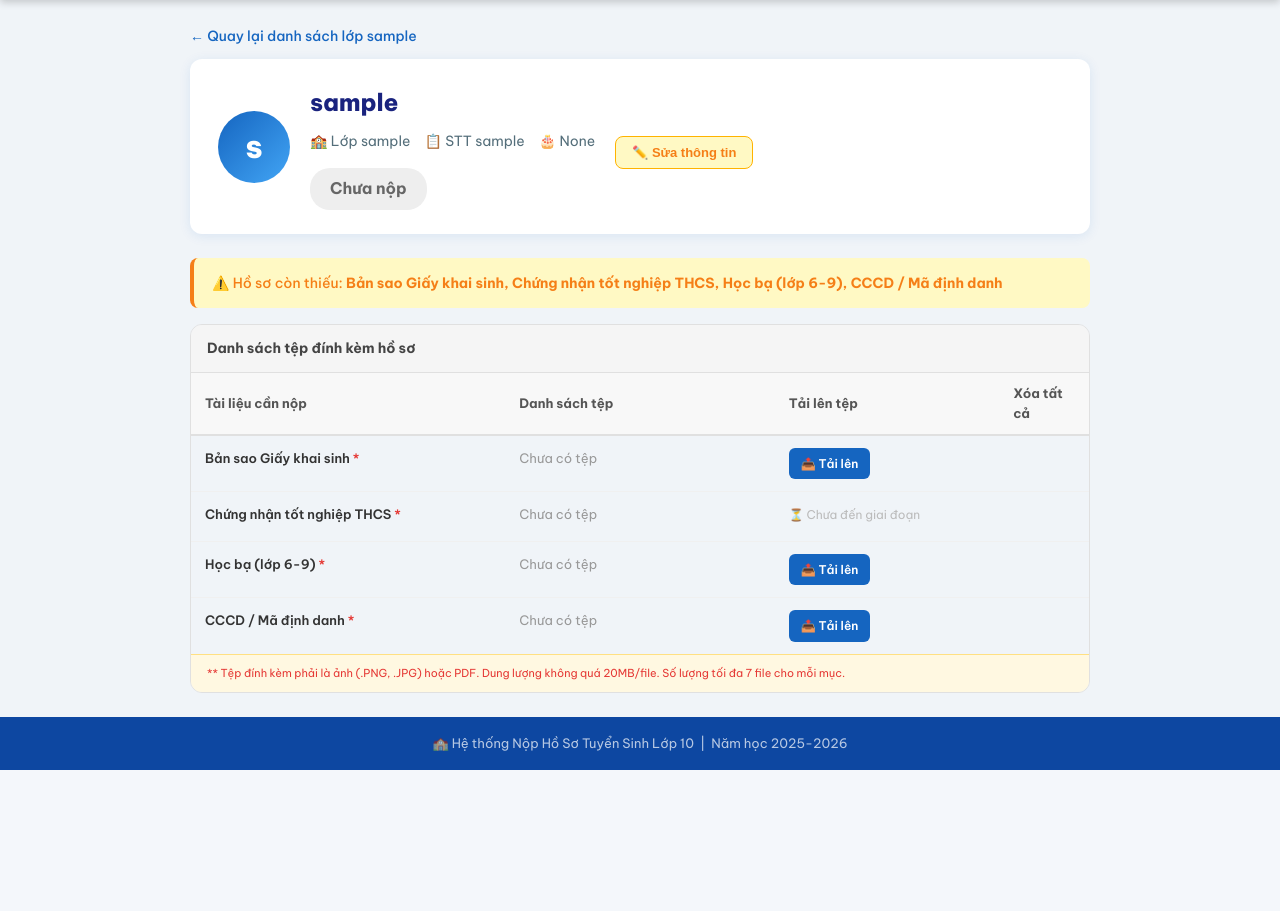
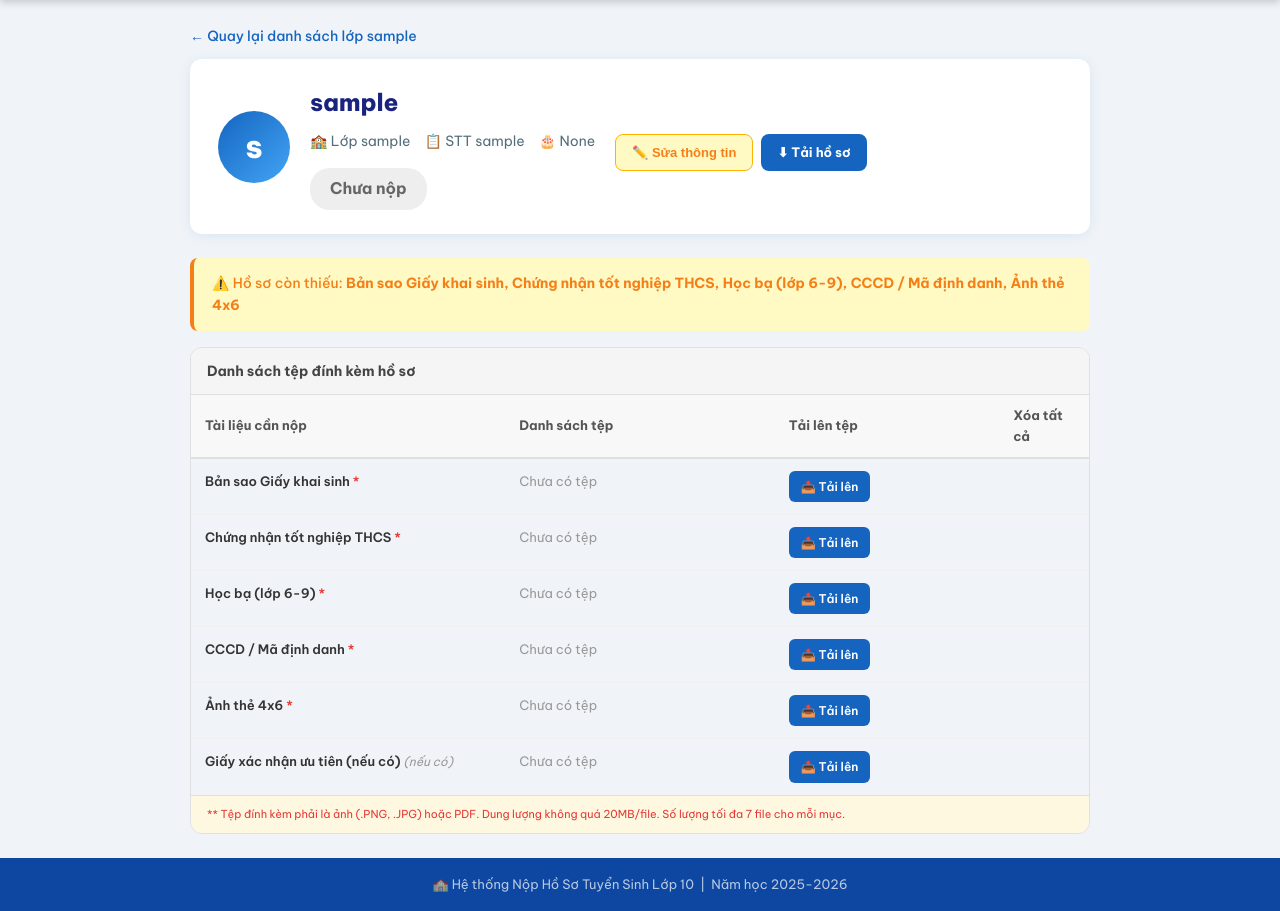
Before and after one commit to MrKhang-Khoi/ts2627, a Flask app: page /student/1 in a window 1280 px wide. Shown: the part 60-971 px from the top of the page. Before the commit the page ends 830 px from the top, so only its background shows below. Run offline with Flask 3, Linux system fonts and the light colour scheme; the visitor is signed in with stand-in values (Sample User, id 1); data comes from the database, SQL or seed files in the repository; data that the repository does not hold is empty.

Commit message:
feat: them ANH_THE + UU_TIEN, nut tai ho so, bo phase-gating, zip dung thu tu

```diff
--- a/app.py
+++ b/app.py
@@ -5,7 +5,8 @@ import os, io, openpyxl
 from datetime import datetime
 from database import get_db, init_db, add_log, get_setting, set_setting, update_overall_status
 from file_utils import (to_ascii, get_student_folder, save_uploaded_file, delete_file_to_backup,
-                        DOC_TYPES, DOC_LABELS, STATUS_LABELS, OVERALL_LABELS, UPLOAD_FOLDER, DISPLAY_ORDER)
+                        DOC_TYPES, DOC_LABELS, STATUS_LABELS, OVERALL_LABELS, UPLOAD_FOLDER,
+                        DISPLAY_ORDER, OPTIONAL_DOCS)
 from pdf_utils import (merge_transcripts, export_excel, create_student_zip,
                        create_class_zip, create_all_zip, append_to_existing_pdf)
 
@@ -80,12 +81,24 @@ def student_profile(student_id):
         return redirect(url_for('index'))
     phase = get_setting('phase', '1')
     max_mb = int(get_setting('max_file_size_mb', '20'))
-    phase1_docs = ['GIAYKHAISINH', 'CCCD', 'HOCBA_6_8']
-    active_docs = DOC_TYPES if phase == '2' else phase1_docs
+    # Tất cả các mục trong DISPLAY_ORDER luôn có thể nộp (không có phase-gating)
+    active_docs = list(DISPLAY_ORDER)
     return render_template('student_profile.html', student=student, doc_map=doc_map,
                            DOC_TYPES=DOC_TYPES, DOC_LABELS=DOC_LABELS, STATUS_LABELS=STATUS_LABELS,
                            OVERALL_LABELS=OVERALL_LABELS, active_docs=active_docs, phase=phase,
-                           max_mb=max_mb, DISPLAY_ORDER=DISPLAY_ORDER)
+                           max_mb=max_mb, DISPLAY_ORDER=DISPLAY_ORDER, OPTIONAL_DOCS=OPTIONAL_DOCS)
+
+@app.route('/api/download-hoso/<int:student_id>')
+def api_download_hoso(student_id):
+    """Tải toàn bộ hồ sơ của một học sinh dạng ZIP"""
+    student, doc_map = get_student_with_docs(student_id)
+    if not student:
+        flash('Không tìm thấy học sinh.', 'error')
+        return redirect(url_for('index'))
+    buf = create_student_zip(student, doc_map)
+    filename = f"HoSo_{student['ho_ten_khong_dau']}_{student['lop']}.zip"
+    return send_file(buf, mimetype='application/zip',
+                     as_attachment=True, download_name=filename)
 
 @app.route('/login', methods=['GET', 'POST'])
 def login():
--- a/file_utils.py
+++ b/file_utils.py
@@ -11,17 +11,21 @@ BACKUP_FOLDER = os.path.join(_BASE, 'backups')
 ALLOWED_EXTENSIONS = {'pdf', 'jpg', 'jpeg', 'png'}
 MAX_FILE_SIZE_MB = 20
 
-DOC_TYPES = ['GIAYKHAISINH', 'CCCD', 'HOCBA_6_8', 'HOCBA_9', 'HOCBA', 'CNTN_THCS']
+DOC_TYPES = ['GIAYKHAISINH', 'CCCD', 'HOCBA_6_8', 'HOCBA_9', 'HOCBA', 'CNTN_THCS', 'ANH_THE', 'UU_TIEN']
 
-# Thứ tự hiển thị theo hệ thống chính thức (hình 1)
-DISPLAY_ORDER = ['GIAYKHAISINH', 'CNTN_THCS', 'HOCBA_6_8', 'CCCD']
-# Thứ tự file trong ZIP tải xuống (đúng thứ tự nộp lên hệ thống)
+# Thứ tự hiển thị và nộp theo hệ thống chính thức
+DISPLAY_ORDER = ['GIAYKHAISINH', 'CNTN_THCS', 'HOCBA_6_8', 'CCCD', 'ANH_THE', 'UU_TIEN']
+# Tài liệu không bắt buộc (không có dấu *)
+OPTIONAL_DOCS = {'UU_TIEN'}
+# Thứ tự file trong ZIP tải xuống
 ZIP_ORDER = [
     ('GIAYKHAISINH', '01_GiayKhaiSinh'),
     ('CNTN_THCS',    '02_ChungNhanTotNghiep'),
-    ('HOCBA',        '03_HocBa'),        # Học bạ hoàn chỉnh ưu tiên
-    ('HOCBA_6_8',    '03_HocBa'),        # Fallback nếu chưa tạo HOCBA
+    ('HOCBA',        '03_HocBa'),
+    ('HOCBA_6_8',    '03_HocBa'),
     ('CCCD',         '04_CCCD'),
+    ('ANH_THE',      '05_AnhThe'),
+    ('UU_TIEN',      '06_UuTien'),
 ]
 DOC_LABELS = {
     'GIAYKHAISINH': 'Bản sao Giấy khai sinh',
@@ -30,6 +34,8 @@ DOC_LABELS = {
     'HOCBA_9': 'Học bạ lớp 9',
     'HOCBA': 'Học bạ hoàn chỉnh',
     'CNTN_THCS': 'Chứng nhận tốt nghiệp THCS',
+    'ANH_THE': 'Ảnh thẻ 4x6',
+    'UU_TIEN': 'Giấy xác nhận ưu tiên (nếu có)',
 }
 STATUS_LABELS = {
     'CHUA_NOP': 'Chưa nộp',
--- a/pdf_utils.py
+++ b/pdf_utils.py
@@ -223,22 +223,18 @@ def create_student_zip(student, doc_map):
     """Tạo ZIP hồ sơ của một học sinh với đúng thứ tự nộp"""
     buf = io.BytesIO()
     hocba_path, _ = _get_hocba_path(doc_map)
-    docs_ordered = [
-        ('GIAYKHAISINH', '01_GiayKhaiSinh.pdf'),
-        ('CNTN_THCS',    '02_ChungNhanTotNghiep.pdf'),
-    ]
     with zipfile.ZipFile(buf, 'w', zipfile.ZIP_DEFLATED) as zf:
-        for dk, fname in docs_ordered:
-            fp = doc_map.get(dk, {}).get('file_path')
+        ordered = [
+            (doc_map.get('GIAYKHAISINH',{}).get('file_path'), '01_GiayKhaiSinh.pdf'),
+            (doc_map.get('CNTN_THCS',   {}).get('file_path'), '02_ChungNhanTotNghiep.pdf'),
+            (hocba_path,                                        '03_HocBa.pdf'),
+            (doc_map.get('CCCD',        {}).get('file_path'), '04_CCCD.pdf'),
+            (doc_map.get('ANH_THE',     {}).get('file_path'), '05_AnhThe.pdf'),
+            (doc_map.get('UU_TIEN',     {}).get('file_path'), '06_UuTien.pdf'),
+        ]
+        for fp, fname in ordered:
             if fp and os.path.exists(fp):
                 zf.write(fp, fname)
-        # Học bạ (03)
-        if hocba_path:
-            zf.write(hocba_path, '03_HocBa.pdf')
-        # CCCD (04)
-        fp = doc_map.get('CCCD', {}).get('file_path')
-        if fp and os.path.exists(fp):
-            zf.write(fp, '04_CCCD.pdf')
     buf.seek(0)
     return buf
 
@@ -251,10 +247,12 @@ def create_class_zip(class_name, students_data):
             docs = s.get('docs', {})
             hocba_path, _ = _get_hocba_path(docs)
             ordered = [
-                (docs.get('GIAYKHAISINH', {}).get('file_path'), '01_GiayKhaiSinh.pdf'),
-                (docs.get('CNTN_THCS', {}).get('file_path'),    '02_ChungNhanTotNghiep.pdf'),
-                (hocba_path,                                      '03_HocBa.pdf'),
-                (docs.get('CCCD', {}).get('file_path'),          '04_CCCD.pdf'),
+                (docs.get('GIAYKHAISINH',{}).get('file_path'), '01_GiayKhaiSinh.pdf'),
+                (docs.get('CNTN_THCS',   {}).get('file_path'), '02_ChungNhanTotNghiep.pdf'),
+                (hocba_path,                                     '03_HocBa.pdf'),
+                (docs.get('CCCD',        {}).get('file_path'), '04_CCCD.pdf'),
+                (docs.get('ANH_THE',     {}).get('file_path'), '05_AnhThe.pdf'),
+                (docs.get('UU_TIEN',     {}).get('file_path'), '06_UuTien.pdf'),
             ]
             for fp, fname in ordered:
                 if fp and os.path.exists(fp):
@@ -271,10 +269,12 @@ def create_all_zip(all_students):
             docs = s.get('docs', {})
             hocba_path, _ = _get_hocba_path(docs)
             ordered = [
-                (docs.get('GIAYKHAISINH', {}).get('file_path'), '01_GiayKhaiSinh.pdf'),
-                (docs.get('CNTN_THCS', {}).get('file_path'),    '02_ChungNhanTotNghiep.pdf'),
-                (hocba_path,                                      '03_HocBa.pdf'),
-                (docs.get('CCCD', {}).get('file_path'),          '04_CCCD.pdf'),
+                (docs.get('GIAYKHAISINH',{}).get('file_path'), '01_GiayKhaiSinh.pdf'),
+                (docs.get('CNTN_THCS',   {}).get('file_path'), '02_ChungNhanTotNghiep.pdf'),
+                (hocba_path,                                     '03_HocBa.pdf'),
+                (docs.get('CCCD',        {}).get('file_path'), '04_CCCD.pdf'),
+                (docs.get('ANH_THE',     {}).get('file_path'), '05_AnhThe.pdf'),
+                (docs.get('UU_TIEN',     {}).get('file_path'), '06_UuTien.pdf'),
             ]
             for fp, fname in ordered:
                 if fp and os.path.exists(fp):
--- a/static/css/style.css
+++ b/static/css/style.css
@@ -182,6 +182,16 @@
   font-weight: 700; cursor: pointer; transition: var(--transition);
 }
 .btn-edit-student:hover { background: var(--warning); color: white; }
+.btn-download-hoso {
+  display: inline-flex; align-items: center; gap: 6px;
+  padding: 8px 16px; background: #1565C0; color: white;
+  border: none; border-radius: var(--radius-sm); font-size: 13px;
+  font-weight: 700; cursor: pointer; transition: var(--transition);
+  text-decoration: none;
+}
+.btn-download-hoso:hover { background: #0d47a1; }
+.optional-tag { color: #999; font-size: 12px; font-style: italic; font-weight: 400; }
+
 
 /* Image editor modal */
 .img-editor-overlay {
--- a/templates/student_profile.html
+++ b/templates/student_profile.html
@@ -17,10 +17,11 @@
           {{ OVERALL_LABELS.get(student.status_overall, student.status_overall) }}
         </span>
       </div>
-      <div style="margin-top:12px">
+      <div style="margin-top:12px; display:flex; gap:8px; flex-wrap:wrap;">
         {% if session.get('role') in ['teacher','admin'] %}
         <button class="btn-edit-student" onclick="openEditModal()">✏️ Sửa thông tin</button>
         {% endif %}
+        <a href="{{ url_for('api_download_hoso', student_id=student.id) }}" class="btn-download-hoso">⬇ Tải hồ sơ</a>
       </div>
     </div>
   </div>
@@ -31,7 +32,7 @@
 
   {# === THIẾU HỒ SƠ === #}
   {% set missing = [] %}
-  {% for dt in ['GIAYKHAISINH','CNTN_THCS','HOCBA_6_8','CCCD'] %}
+  {% for dt in ['GIAYKHAISINH','CNTN_THCS','HOCBA_6_8','CCCD','ANH_THE'] %}
     {% if not doc_map.get(dt) or doc_map.get(dt,{}).get('status') == 'CHUA_NOP' %}{% set _ = missing.append(DOC_LABELS.get(dt)) %}{% endif %}
   {% endfor %}
   {% if missing %}
@@ -59,7 +60,7 @@
         {% set is_hb = (dt == 'HOCBA_6_8') %}
         <tr class="doc-row{% if status=='DAT' %} row-dat{% elif status=='DA_NOP_CHO_KIEM_TRA' %} row-pending{% elif status not in ['CHUA_NOP'] %} row-warn{% endif %}">
           <td class="col-name">
-            <div class="doc-name-main">{{ DOC_LABELS.get(dt) }} <span class="required-star">*</span></div>
+            <div class="doc-name-main">{{ DOC_LABELS.get(dt) }}{% if dt not in OPTIONAL_DOCS %} <span class="required-star">*</span>{% else %} <span class="optional-tag">(nếu có)</span>{% endif %}</div>
             {% if status != 'CHUA_NOP' %}
             <span class="doc-row-badge file-status-{{ status }}">{{ STATUS_LABELS.get(status, status) }}</span>
             {% endif %}
```
